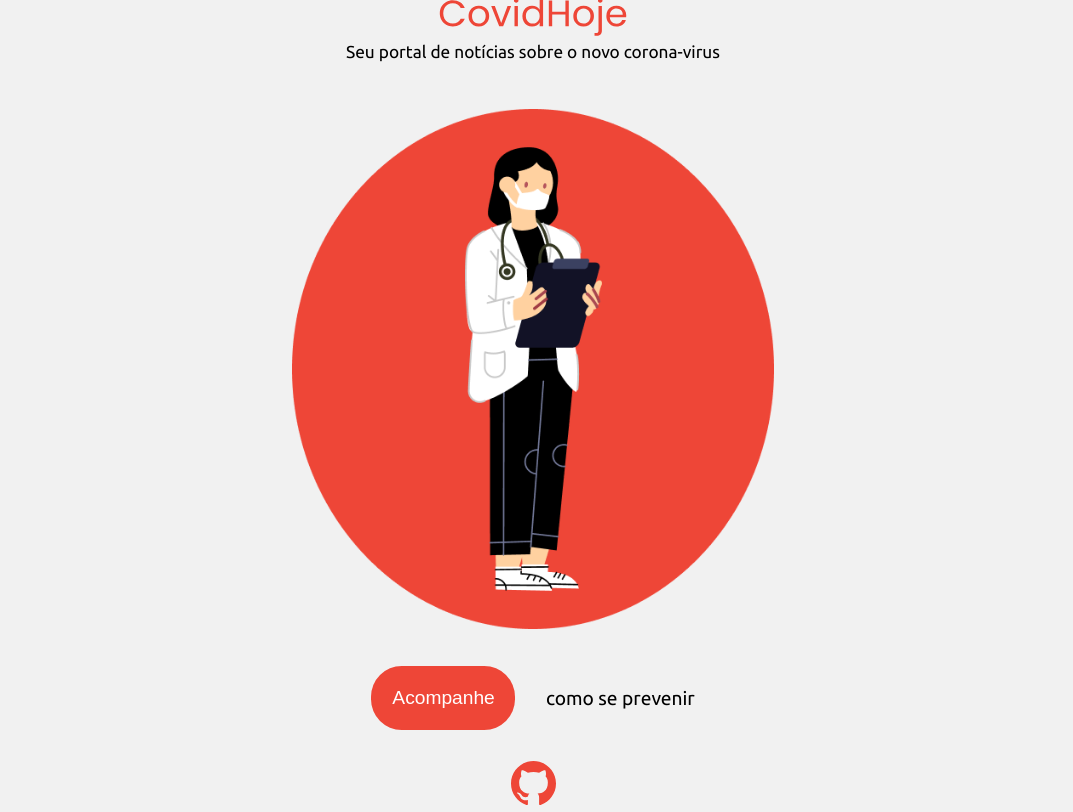
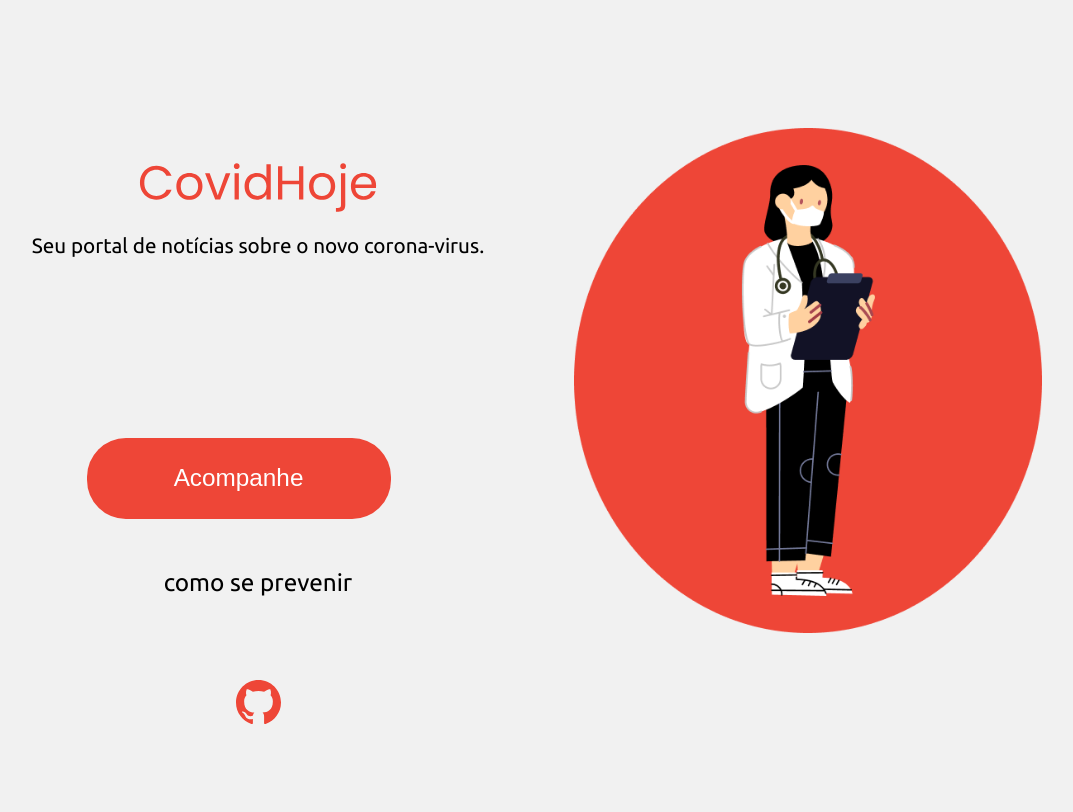
Before and after one commit to OyakSaile/covidhoje, a React (Create React App) app: page / in a window 1280 px wide. Shown: the whole page, without its empty margins (107-1180 px from the left). Built offline with nearby package versions, Linux system fonts and the light colour scheme.

Commit message:
Grid adicionado, mobile desktop responsivo

```diff
--- a/src/pages/homepage/index.css
+++ b/src/pages/homepage/index.css
@@ -11,10 +11,6 @@ bodY {
   height: 100%;
 } */
 
-.logo {
-  margin-top: 1rem;
-}
-
 .logo img {
   width: 100%;
   height: 4rem;
@@ -25,6 +21,7 @@ bodY {
   font-size: 1.8rem;
   font-weight: 400;
   font-family: Ubuntu;
+  margin-top: 1.2rem;
 }
 
 .hero-image {
@@ -82,3 +79,47 @@ bodY {
   justify-content: center;
   align-items: center;
 }
+
+@media (min-width: 1100px) {
+  .container-content {
+    max-width: 1100px;
+    display: grid;
+    grid-template-columns: 1fr 1fr;
+    grid-template-rows: 1fr 1fr;
+    grid-template-areas:
+      "logo image"
+      "buttons image";
+    align-items: center;
+    justify-content: center;
+  }
+  :root {
+    font-size: 76%;
+  }
+
+  .logo {
+    grid-area: logo;
+    justify-content: center;
+    align-items: center;
+  }
+  .texto-2 {
+    width: 100%;
+  }
+  .texto-2 h2 {
+    font-size: 1.7rem;
+  }
+
+  .hero-image {
+    grid-area: image;
+  }
+  .buttons-container {
+    grid-area: buttons;
+    flex-direction: column;
+  }
+  .buttons-container a:first-child {
+    margin-bottom: 4rem;
+  }
+
+  #see {
+    width: 25rem;
+  }
+}
--- a/src/pages/homepage/index.js
+++ b/src/pages/homepage/index.js
@@ -6,14 +6,18 @@ import "./index.css";
 function Homepage() {
   return (
     <div className="container" id="container-id">
-      <div id="container-content">
+      <div className="container-content">
         <div className="logo">
           <img src={logoImg} alt="covidhoje" srcset="" />
-          <h2>Seu portal de notícias sobre o novo corona-virus</h2>
+          <div className="texto-2">
+            <h2>Seu portal de notícias sobre o novo corona-virus.</h2>
+          </div>
         </div>
+
         <div className="hero-image">
           <img src={heroImg} alt="" />
         </div>
+
         <div className="buttons-container">
           <a href="">
             <button id="see">Acompanhe</button>
@@ -22,6 +26,7 @@ function Homepage() {
             <p id="howto">como se prevenir</p>
           </a>
         </div>
+
         <div className="footer">
           <a href="">
             <img src={gitIcon} alt="" />
```
